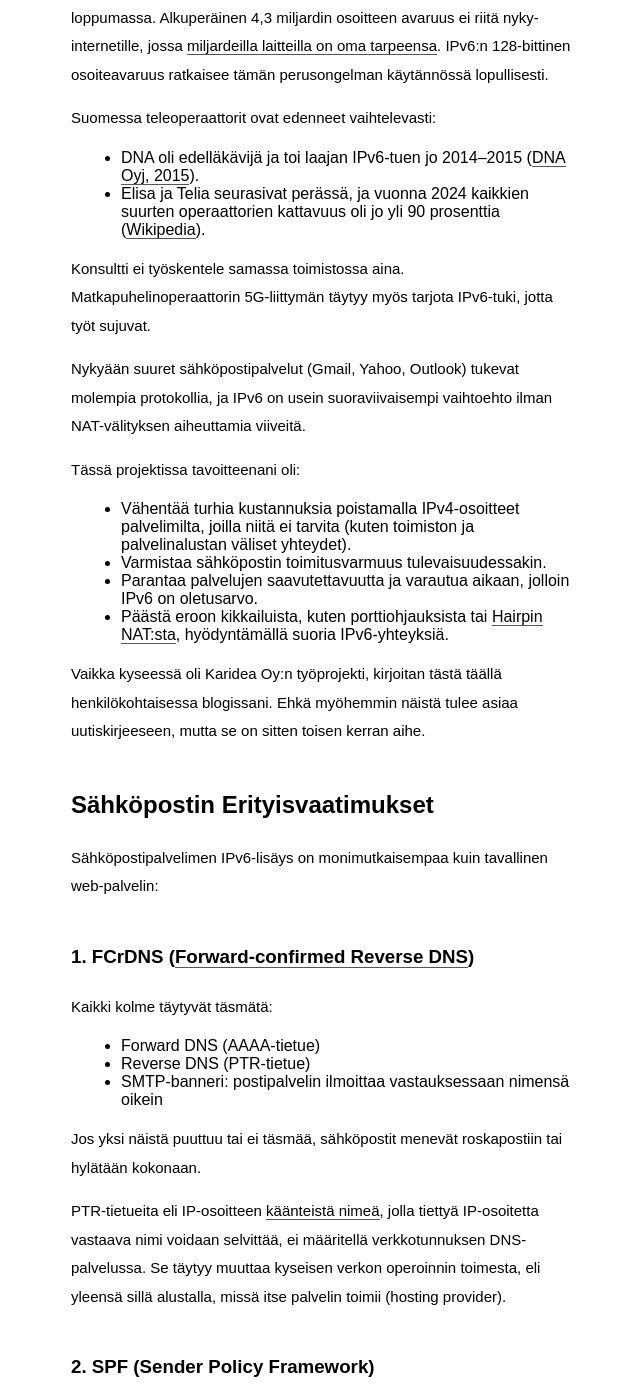
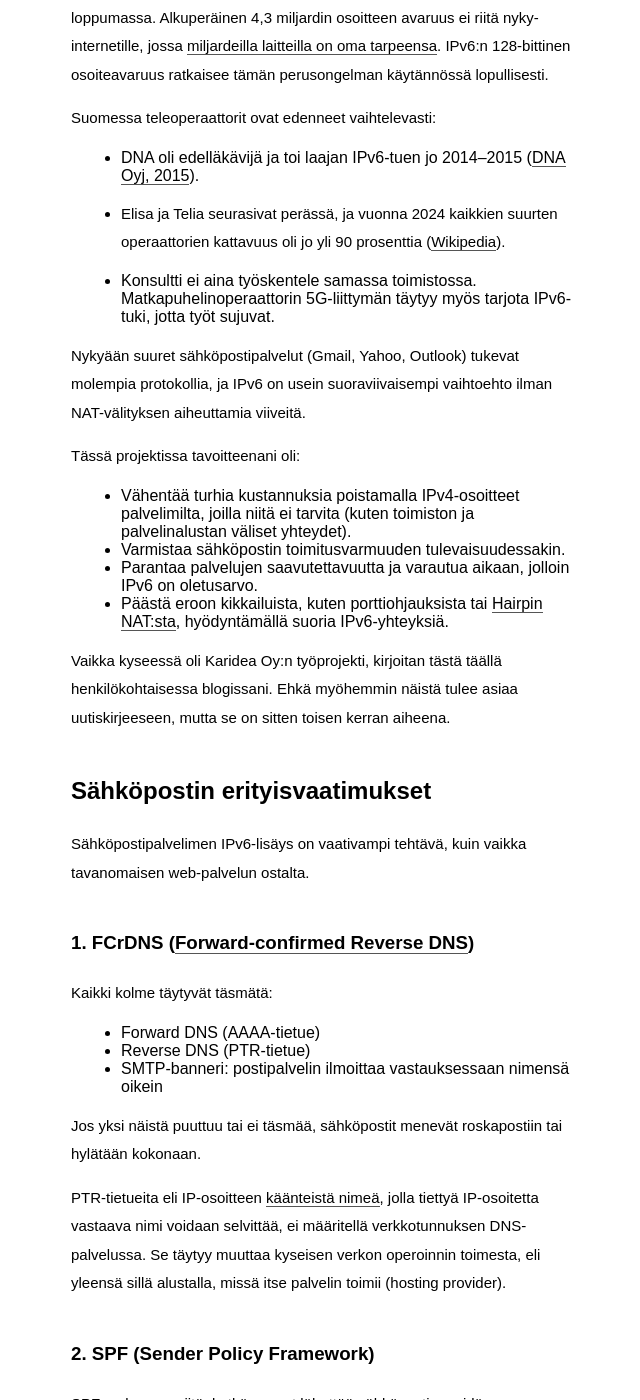
Before and after one commit to klaalo/klaalo.github.io, a Jekyll site: the page built from _posts/2026-07-31-ipv6-tuen-lisaaminen-palveluille.md, in a window 1280 px wide and 1400 px high, scrolled down 1142 px. Shown: the whole window, without its empty margins (319-959 px from the left). Built offline with Jekyll 4.4.1, drawn with Linux system fonts in a browser that asks for light colours; some web fonts are replaced; some of the changed text lies outside the part shown.

Commit message:
Publish new article

```diff
--- a/_posts/2026-07-31-ipv6-tuen-lisaaminen-palveluille.md
+++ b/_posts/2026-07-31-ipv6-tuen-lisaaminen-palveluille.md
@@ -26,23 +26,22 @@ Suomessa teleoperaattorit ovat edenneet vaihtelevasti:
 - DNA oli edelläkävijä ja toi laajan IPv6-tuen jo 2014–2015 ([DNA Oyj, 2015](https://www.sttinfo.fi/tiedote/27522180/dna-is-leading-the-way-in-ipv6-adoption-in-finland)).
 - Elisa ja Telia seurasivat perässä, ja vuonna 2024 kaikkien suurten operaattorien kattavuus oli jo yli 90 prosenttia ([Wikipedia](https://en.wikipedia.org/wiki/IPv6_deployment)).
 
-Konsultti ei työskentele samassa toimistossa aina. Matkapuhelinoperaattorin 5G-liittymän täytyy myös tarjota IPv6-tuki, jotta työt sujuvat.
+- Konsultti ei aina työskentele samassa toimistossa. Matkapuhelinoperaattorin 5G-liittymän täytyy myös tarjota IPv6-tuki, jotta työt sujuvat.
 
 Nykyään suuret sähköpostipalvelut (Gmail, Yahoo, Outlook) tukevat molempia protokollia, ja IPv6 on usein suoraviivaisempi vaihtoehto ilman NAT-välityksen aiheuttamia viiveitä.
 
 Tässä projektissa tavoitteenani oli:
 - Vähentää turhia kustannuksia poistamalla IPv4-osoitteet palvelimilta, joilla niitä ei tarvita (kuten toimiston ja palvelinalustan väliset yhteydet).
-- Varmistaa sähköpostin toimitusvarmuus tulevaisuudessakin.
+- Varmistaa sähköpostin toimitusvarmuuden tulevaisuudessakin.
 - Parantaa palvelujen saavutettavuutta ja varautua aikaan, jolloin IPv6 on oletusarvo.
 - Päästä eroon kikkailuista, kuten porttiohjauksista tai [Hairpin NAT:sta](https://help.ui.com/hc/en-us/articles/30202160464023-Hairpin-NAT-in-UniFi), hyödyntämällä suoria IPv6-yhteyksiä.
 
-Vaikka kyseessä oli Karidea Oy:n työprojekti, kirjoitan tästä täällä henkilökohtaisessa blogissani. Ehkä myöhemmin näistä tulee asiaa uutiskirjeeseen, mutta se on sitten toisen kerran aihe.
+Vaikka kyseessä oli Karidea Oy:n työprojekti, kirjoitan tästä täällä henkilökohtaisessa blogissani. Ehkä myöhemmin näistä tulee asiaa uutiskirjeeseen, mutta se on sitten toisen kerran aiheena.
 
 
-## Sähköpostin Erityisvaatimukset
+## Sähköpostin erityisvaatimukset
 
-Sähköpostipalvelimen IPv6-lisäys on monimutkaisempaa kuin tavallinen
-web-palvelin:
+Sähköpostipalvelimen IPv6-lisäys on vaativampi tehtävä, kuin vaikka tavanomaisen web-palvelun ostalta.
 
 ### 1. FCrDNS ([Forward-confirmed Reverse DNS](https://en.wikipedia.org/wiki/Forward-confirmed_reverse_DNS))
 
@@ -81,15 +80,15 @@ Vuoden 2024 helmikuusta lähtien suurten sähköpostipalveluiden vaatimukset:
 - Spam-prosentti alle 0,3 %
 - Suurten lähettäjien (>5000 viestiä/päivä): kaikki kolme (SPF+DKIM+DMARC)
 
-## IPv4 vs. IPv6 Käyttäytyminen: Liikkuvat osoitteet ja kustannukset
+## IPv4 vs. IPv6 -käyttäytyminen: liikkuvat osoitteet ja kustannukset
 
 Meidän urakassamme jäi (ainakin) yksi ero IPv4- ja IPv6-maailmojen välille. Se liittyy osoitteiden hallintaan. Ja johtuu oikeastaan laiskuudesta, sillä emme nyt halunneet käyttää tähän aikaa.
 
-### Liikkuva IPv4 (Floating IP)
+### Liikkuva IPv4 (floating IP)
 
 Sähköpostipalvelinta pystytettäessä otimme alusta alkaen käyttöön [liikkuvan IPv4-osoitteen](https://docs.hetzner.com/cloud/floating-ips/getting-started/adding-a-floating-ip/) (Floating IP). Tämä mahdollistaa IP-osoitteen siirtämisen palvelimelta toiselle ilman, että DNS-tietueita tarvitsee muuttaa. Se on eräänlainen vakuutus vikatilanteita varten, jolloin palvelu voidaan siirtää nopeasti uudelle instanssille. Tästä lystistä joutuu maksamaan noin 1–2 €/kk.
 
-### IPv6 – Kiinteä osoite vai liikkuva aliverkko?
+### IPv6 – kiinteä osoite vai liikkuva aliverkko?
 
 IPv6:lle emme aluksi tehneet samaa. Oletuksena IPv6-osoite on sidottu tiettyyn instanssiin. Jos palvelinta joutuu siirtämään:
 1. Uusi palvelin saa uuden IPv6-osoitteen.
@@ -131,7 +130,7 @@ Varmistettiin myös:
 - Reverse lookup: `dig -x [IPv6-osoite] +short`
 - Molempien täytyi palauttaa sama FQDN
 
-## Suorituskykyhavainto: Huomasinko eron?
+## Suorituskykyhavainto: huomasinko eron?
 
 Projektin aikana tein mielenkiintoisen havainnon: palvelut tuntuivat toimivan nopeammin ja sujuvammin kuin ennen. Epäilin ensin [vahvistusharhaa](https://fi.wikipedia.org/wiki/Vahvistusharha), mutta yhdessä tekoälyn kanssa löysimme useita teknisiä syitä, jotka puoltavat tätä kokemusta.
 
@@ -140,7 +139,7 @@ IPv6 voi todellakin vähentää viivettä, mikä on kriittistä nykyisissä web-
 **Mahdolliset syyt nopeutumiselle:**
 - **Ei NAT-viivettä:** IPv4 vaatii usein CGNAT-välityksen (carrier-grade NAT). Jos ei mitään muuta, niin ainakin edullinen ja hidas toimistoreitittimemme käyttää NAT-välitystä.
 - **Parempi infra ja reititys:** IPv6-liikenne kulkee usein uudemmilla laitteilla ja suorempia peering-yhteyksiä pitkin.
-- **Optimoitu MTU:** IPv6 sallii suuremmat paketit ja vähentää pakettien jakautumista (fragmentaatiota).
+- **Optimoitu [MTU](https://en.wikipedia.org/wiki/Maximum_transmission_unit):** IPv6 sallii suuremmat paketit ja vähentää pakettien jakautumista (fragmentaatiota).
    - myös [suuret paketit](https://en.wikipedia.org/wiki/Jumbo_frame) otettiin samassa yhteydessä käyttöön
 
 Vaikka tämä on enemmän havainto kuin lupaus, moni muukin on raportoinut vastaavasta suorituskyvyn parantumisesta siirtyessään IPv6:n käyttöön. Esimerkiksi Akamai ja LinkedIn ovat havainneet, että IPv6-yhteydet voivat olla merkittävästi nopeampia vähentämällä NAT-välityksen ja muiden välivaiheiden tarvetta ([Internet Society, 2017](https://www.internetsociety.org/resources/doc/2017/state-of-ipv6-deployment-2017)). Myös Apple raportoi WWDC 2020 -tapahtumassa, että yhteyden muodostus on keskimäärin 1,4 kertaa nopeampaa IPv6-verkossa. On hyvä huomata, että vaikka IPv6 otetaan käyttöön, IPv4 jää tietysti edelleen rinnalle varmistamaan saavutettavuuden kaikkialta.
```
Also changed, not shown: other parts of _posts/2026-07-31-ipv6-tuen-lisaaminen-palveluille.md (+9 -9 lines).
